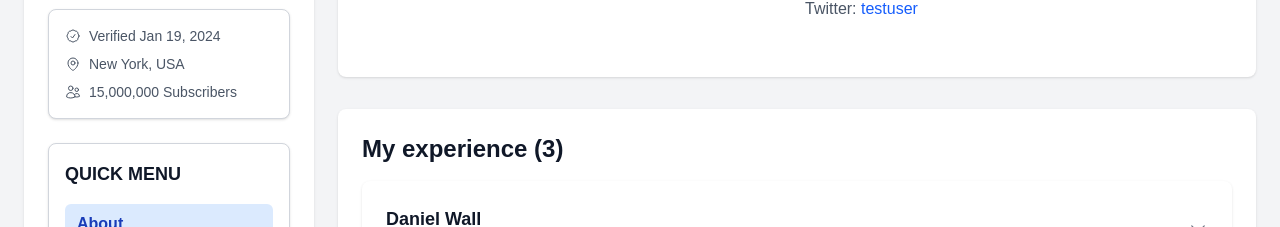
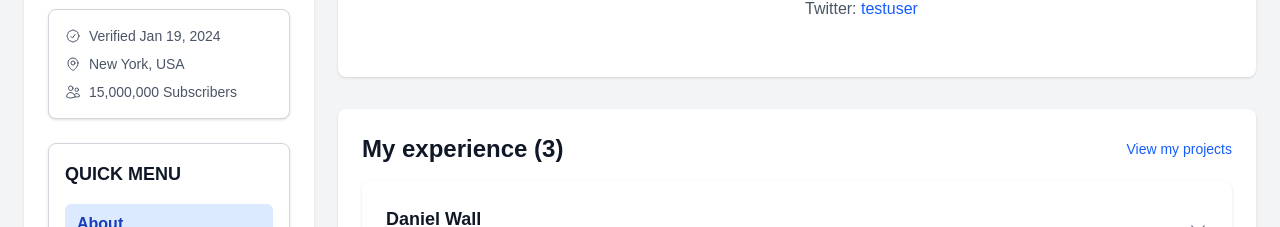
Before and after one commit to yeshu10/rosterprofile, a Next.js app: page /profile/1 in a window 1280 px wide. Shown: the part 383-610 px from the top of the page. Built offline with nearby package versions, Linux system fonts and the light colour scheme.

Commit message:
profile experience

```diff
--- a/src/components/ProfileExperience.tsx
+++ b/src/components/ProfileExperience.tsx
@@ -109,7 +109,9 @@ export default function ProfileExperience({ employers, onViewProjects }: Profile
       <div className="flex items-center justify-between mb-4">
         <h2 className="text-2xl font-bold text-gray-900 dark:text-white">My experience ({employers.length})</h2>
         {/* View My Projects Button - Keep for overall projects modal if needed */}
-        {/* <div>\n           <button onClick={onViewProjects} className="text-blue-600 dark:text-blue-400 hover:underline text-sm">View my projects</button>\n        </div> */}
+        <div>
+           <button onClick={onViewProjects} className="text-blue-600 dark:text-blue-400 hover:underline text-sm">View my projects</button>
+        </div>
       </div>
 
       {/* Experience List */}
```
